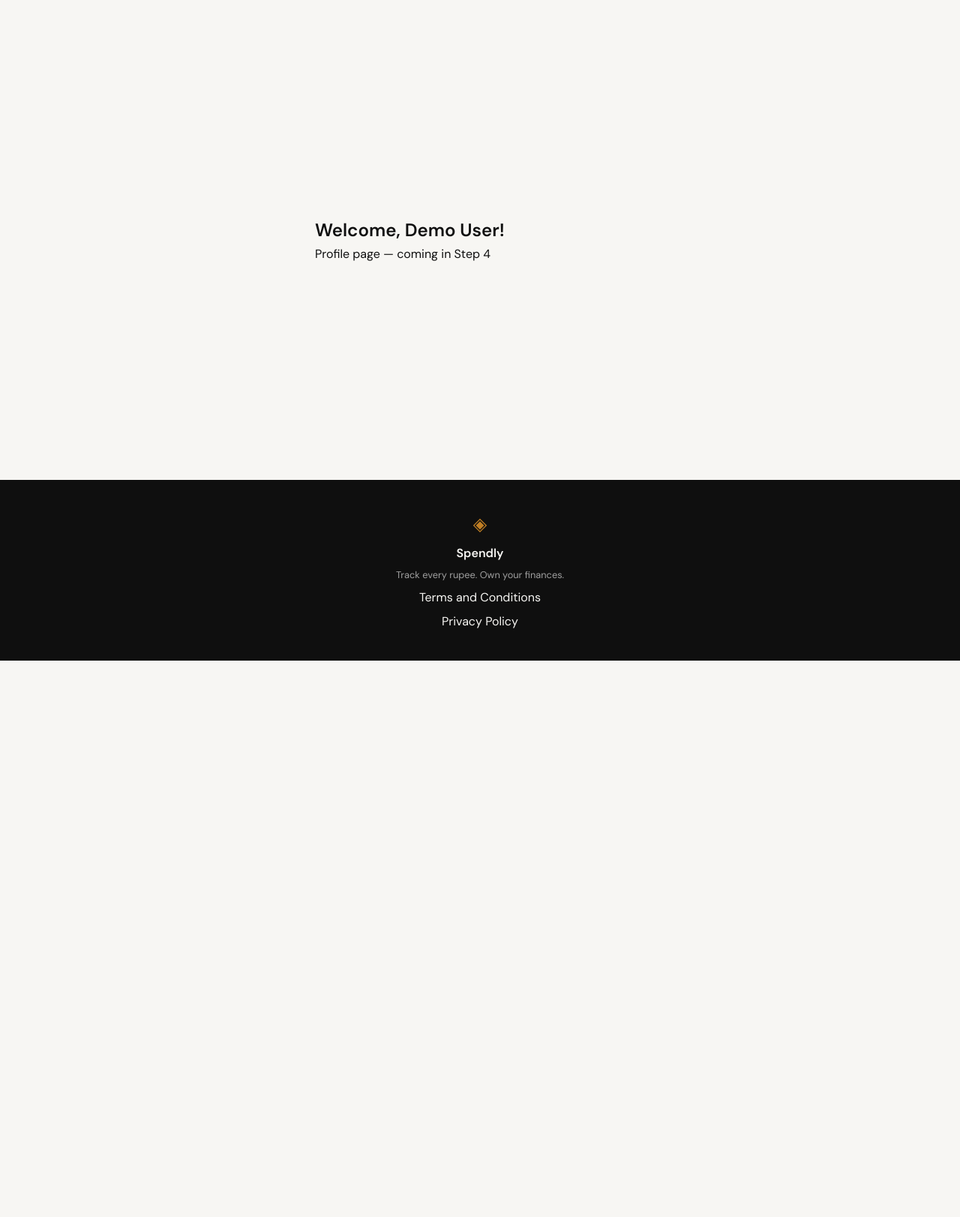
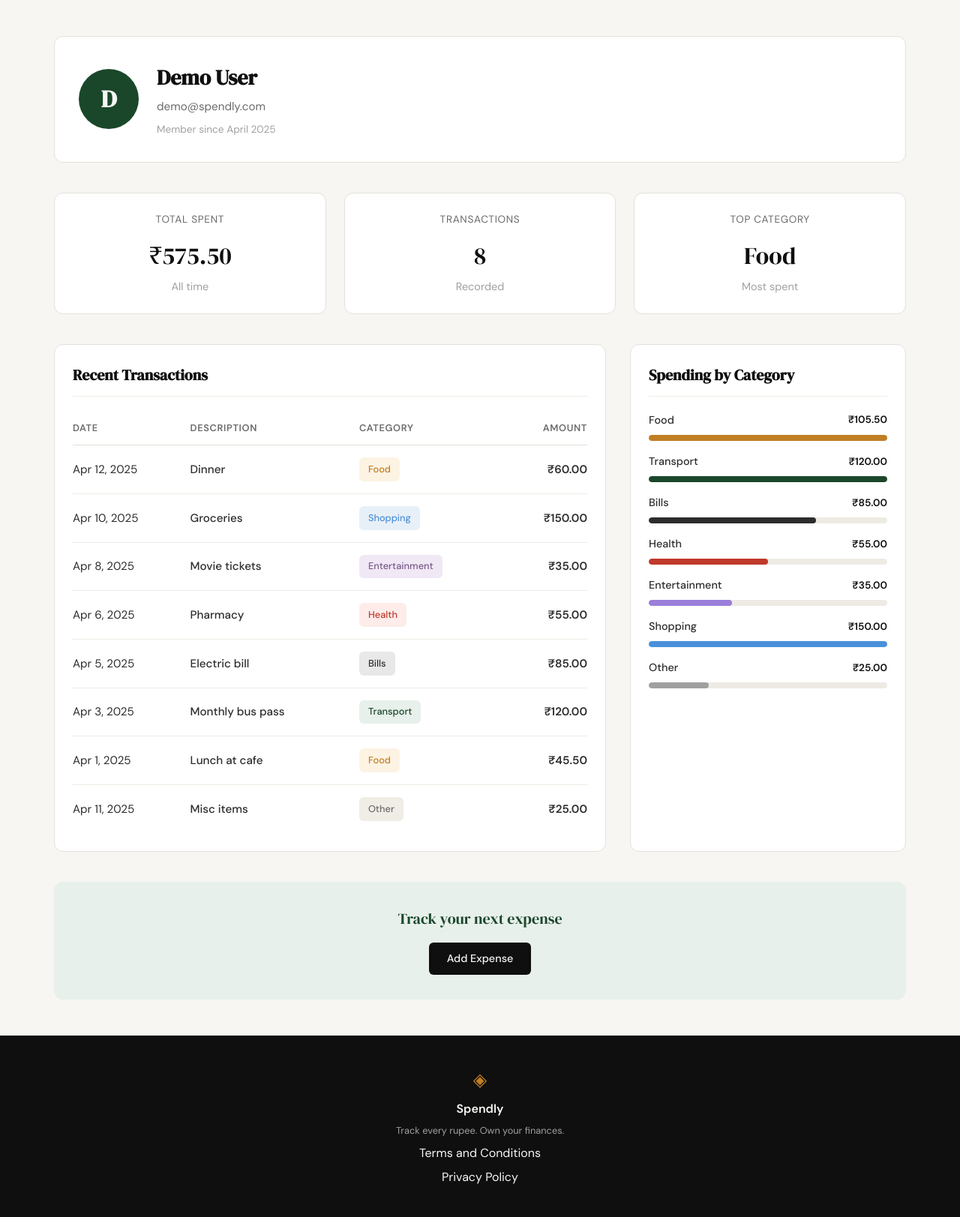
Before and after one commit to ravishankar141/Expense-tracker, a Flask app: page /profile in a window 1280 px wide. Shown: the part 61-1684 px from the top of the page at 75% size. Before the commit the page ends 942 px from the top, so only its background shows below. Run offline with Flask 3, Linux system fonts and the light colour scheme; a user stored in the database is signed in.

Commit message:
add profile page ui design

```diff
--- a/app.py
+++ b/app.py
@@ -1,4 +1,5 @@
 import sqlite3
+from urllib.parse import urlparse
 
 from flask import Flask, abort, flash, redirect, render_template, request, session, url_for
 
@@ -68,30 +69,45 @@ def register():
 
 @app.route("/login", methods=["GET", "POST"])
 def login():
+    # Get the next URL from query param (for redirecting after login)
+    next_url = request.args.get("next", "")
+
     if request.method == "POST":
         email = request.form.get("email", "").strip()
         password = request.form.get("password", "")
+        next_url = request.form.get("next", "")
 
         if not email:
             flash("Email is required", "error")
-            return render_template("login.html")
+            return render_template("login.html", next=next_url)
 
         if not password:
             flash("Password is required", "error")
-            return render_template("login.html")
+            return render_template("login.html", next=next_url)
 
         user = get_user_by_email(email)
         if user is None or not check_password_hash(user['password_hash'], password):
             flash("Invalid credentials", "error")
-            return render_template("login.html")
+            return render_template("login.html", next=next_url)
 
         # TODO: session.regenerate() before setting user data (Step 0X)
         session['user_id'] = user['id']
         session['user_name'] = user['name']
         flash("Logged in successfully!", "success")
+
+        # Redirect to next URL if it's safe, otherwise go to profile
+        if next_url and _is_safe_redirect_url(next_url):
+            return redirect(next_url)
         return redirect(url_for("profile"))
 
-    return render_template("login.html")
+    return render_template("login.html", next=next_url)
+
+
+def _is_safe_redirect_url(target):
+    """Check if a redirect URL is safe (same host, not external)."""
+    parsed = urlparse(target)
+    # Only allow relative URLs (netloc empty) or same host redirects
+    return not parsed.netloc and parsed.path.startswith("/")
 
 
 @app.route("/terms")
@@ -117,7 +133,45 @@ def logout():
 
 @app.route("/profile")
 def profile():
-    return render_template("profile.html")
+    # Authentication guard - redirect to login if not authenticated
+    if not session.get("user_id"):
+        flash("Please log in to access your profile", "error")
+        return redirect(url_for("login", next=request.url))
+
+    # Hardcoded data for Step 4 (UI design phase)
+    context = {
+        "user": {
+            "name": "Demo User",
+            "email": "demo@spendly.com",
+            "member_since": "April 2025"
+        },
+        "stats": {
+            "total_spent": 575.50,
+            "transaction_count": 8,
+            "top_category": "Food"
+        },
+        "transactions": [
+            {"date": "Apr 12, 2025", "description": "Dinner", "category": "Food", "amount": 60.00},
+            {"date": "Apr 10, 2025", "description": "Groceries", "category": "Shopping", "amount": 150.00},
+            {"date": "Apr 8, 2025", "description": "Movie tickets", "category": "Entertainment", "amount": 35.00},
+            {"date": "Apr 6, 2025", "description": "Pharmacy", "category": "Health", "amount": 55.00},
+            {"date": "Apr 5, 2025", "description": "Electric bill", "category": "Bills", "amount": 85.00},
+            {"date": "Apr 3, 2025", "description": "Monthly bus pass", "category": "Transport", "amount": 120.00},
+            {"date": "Apr 1, 2025", "description": "Lunch at cafe", "category": "Food", "amount": 45.50},
+            {"date": "Apr 11, 2025", "description": "Misc items", "category": "Other", "amount": 25.00}
+        ],
+        "categories": [
+            {"name": "Food", "amount": 105.50, "percentage": 100},
+            {"name": "Transport", "amount": 120.00, "percentage": 100},
+            {"name": "Bills", "amount": 85.00, "percentage": 70},
+            {"name": "Health", "amount": 55.00, "percentage": 50},
+            {"name": "Entertainment", "amount": 35.00, "percentage": 35},
+            {"name": "Shopping", "amount": 150.00, "percentage": 100},
+            {"name": "Other", "amount": 25.00, "percentage": 25}
+        ]
+    }
+
+    return render_template("profile.html", **context)
 
 
 @app.route("/expenses/add")
--- /dev/null
+++ b/static/css/profile.css
@@ -0,0 +1,353 @@
+/* ------------------------------------------------------------------ */
+/* Profile Page Styles                                                 */
+/* ------------------------------------------------------------------ */
+
+.profile-section {
+    padding: 3rem 2rem;
+    max-width: var(--max-width);
+    margin: 0 auto;
+}
+
+/* ------------------------------------------------------------------ */
+/* Profile Header & User Card                                        */
+/* ------------------------------------------------------------------ */
+
+.profile-header {
+    margin-bottom: 2.5rem;
+}
+
+.user-card {
+    background: var(--paper-card);
+    border: 1px solid var(--border);
+    border-radius: var(--radius-md);
+    padding: 2rem;
+    display: flex;
+    align-items: center;
+    gap: 1.5rem;
+}
+
+.user-avatar {
+    width: 80px;
+    height: 80px;
+    background: var(--accent);
+    color: var(--paper);
+    border-radius: 50%;
+    display: flex;
+    align-items: center;
+    justify-content: center;
+    font-family: var(--font-display);
+    font-size: 2rem;
+    font-weight: 600;
+    flex-shrink: 0;
+}
+
+.user-info h1 {
+    font-family: var(--font-display);
+    font-size: 1.75rem;
+    color: var(--ink);
+    margin-bottom: 0.25rem;
+}
+
+.user-email {
+    font-size: 0.95rem;
+    color: var(--ink-muted);
+    margin-bottom: 0.5rem;
+}
+
+.user-meta {
+    font-size: 0.85rem;
+    color: var(--ink-faint);
+}
+
+/* ------------------------------------------------------------------ */
+/* Stats Grid                                                          */
+/* ------------------------------------------------------------------ */
+
+.stats-grid {
+    display: grid;
+    grid-template-columns: repeat(3, 1fr);
+    gap: 1.5rem;
+    margin-bottom: 2.5rem;
+}
+
+.stat-card {
+    background: var(--paper-card);
+    border: 1px solid var(--border);
+    border-radius: var(--radius-md);
+    padding: 1.5rem;
+    text-align: center;
+}
+
+.stat-card-label {
+    font-size: 0.85rem;
+    color: var(--ink-muted);
+    margin-bottom: 0.75rem;
+    text-transform: uppercase;
+    letter-spacing: 0.05em;
+}
+
+.stat-card-value {
+    font-family: var(--font-display);
+    font-size: 2rem;
+    color: var(--ink);
+    margin-bottom: 0.25rem;
+}
+
+.stat-card-subtext {
+    font-size: 0.9rem;
+    color: var(--ink-faint);
+}
+
+/* ------------------------------------------------------------------ */
+/* Content Grid (Transactions + Categories)                            */
+/* ------------------------------------------------------------------ */
+
+.profile-content {
+    display: grid;
+    grid-template-columns: 2fr 1fr;
+    gap: 2rem;
+    margin-bottom: 2.5rem;
+}
+
+/* ------------------------------------------------------------------ */
+/* Section Cards                                                       */
+/* ------------------------------------------------------------------ */
+
+.section-card {
+    background: var(--paper-card);
+    border: 1px solid var(--border);
+    border-radius: var(--radius-md);
+    padding: 1.5rem;
+}
+
+.section-card h2 {
+    font-family: var(--font-display);
+    font-size: 1.25rem;
+    color: var(--ink);
+    margin-bottom: 1.25rem;
+    padding-bottom: 0.75rem;
+    border-bottom: 1px solid var(--border-soft);
+}
+
+/* ------------------------------------------------------------------ */
+/* Transactions Table                                                */
+/* ------------------------------------------------------------------ */
+
+.transactions-table {
+    width: 100%;
+    border-collapse: collapse;
+}
+
+.transactions-table th {
+    text-align: left;
+    font-size: 0.8rem;
+    font-weight: 600;
+    color: var(--ink-muted);
+    text-transform: uppercase;
+    letter-spacing: 0.05em;
+    padding: 0.75rem 0;
+    border-bottom: 1px solid var(--border);
+}
+
+.transactions-table td {
+    padding: 1rem 0;
+    border-bottom: 1px solid var(--border-soft);
+    font-size: 0.95rem;
+    color: var(--ink-soft);
+}
+
+.transactions-table tr:last-child td {
+    border-bottom: none;
+}
+
+.transaction-date {
+    font-size: 0.85rem;
+    color: var(--ink-faint);
+}
+
+.transaction-description {
+    font-weight: 500;
+    color: var(--ink);
+}
+
+.transaction-amount {
+    font-weight: 600;
+    color: var(--ink);
+    text-align: right;
+}
+
+/* ------------------------------------------------------------------ */
+/* Category Badges                                                     */
+/* ------------------------------------------------------------------ */
+
+.category-badge {
+    display: inline-block;
+    padding: 0.35rem 0.75rem;
+    border-radius: var(--radius-sm);
+    font-size: 0.8rem;
+    font-weight: 500;
+    text-transform: capitalize;
+}
+
+.badge-food {
+    background: var(--accent-2-light);
+    color: var(--accent-2);
+}
+
+.badge-transport {
+    background: var(--accent-light);
+    color: var(--accent);
+}
+
+.badge-bills {
+    background: #e8e8e8;
+    color: var(--ink-soft);
+}
+
+.badge-health {
+    background: #fdecea;
+    color: var(--danger);
+}
+
+.badge-entertainment {
+    background: #f0e8f5;
+    color: #7b5a8b;
+}
+
+.badge-shopping {
+    background: #e8f0f7;
+    color: #4a90d9;
+}
+
+.badge-other {
+    background: var(--paper-warm);
+    color: var(--ink-muted);
+}
+
+/* ------------------------------------------------------------------ */
+/* Category Breakdown                                                  */
+/* ------------------------------------------------------------------ */
+
+.category-list {
+    display: flex;
+    flex-direction: column;
+    gap: 1rem;
+}
+
+.category-row {
+    display: flex;
+    flex-direction: column;
+    gap: 0.5rem;
+}
+
+.category-header {
+    display: flex;
+    justify-content: space-between;
+    align-items: center;
+}
+
+.category-name {
+    font-size: 0.9rem;
+    font-weight: 500;
+    color: var(--ink-soft);
+}
+
+.category-amount {
+    font-size: 0.85rem;
+    font-weight: 600;
+    color: var(--ink);
+}
+
+.progress-track {
+    height: 8px;
+    background: var(--border-soft);
+    border-radius: 4px;
+    overflow: hidden;
+}
+
+.progress-fill {
+    height: 100%;
+    border-radius: 4px;
+    transition: width 0.3s ease;
+}
+
+.fill-food { background: var(--accent-2); }
+.fill-transport { background: var(--accent); }
+.fill-bills { background: var(--ink-soft); }
+.fill-health { background: var(--danger); }
+.fill-entertainment { background: #9b7ed9; }
+.fill-shopping { background: #4a90d9; }
+.fill-other { background: var(--ink-faint); }
+
+/* ------------------------------------------------------------------ */
+/* Empty State                                                         */
+/* ------------------------------------------------------------------ */
+
+.empty-state {
+    text-align: center;
+    padding: 2rem;
+    color: var(--ink-muted);
+}
+
+.empty-state-text {
+    margin-bottom: 1rem;
+    font-size: 0.95rem;
+}
+
+/* ------------------------------------------------------------------ */
+/* CTA Section                                                         */
+/* ------------------------------------------------------------------ */
+
+.profile-cta {
+    text-align: center;
+    padding: 2rem;
+    background: var(--accent-light);
+    border-radius: var(--radius-md);
+    border: 1px solid var(--accent-light);
+}
+
+.profile-cta-text {
+    font-family: var(--font-display);
+    font-size: 1.25rem;
+    color: var(--accent);
+    margin-bottom: 1rem;
+}
+
+/* ------------------------------------------------------------------ */
+/* Responsive                                                          */
+/* ------------------------------------------------------------------ */
+
+@media (max-width: 900px) {
+    .stats-grid {
+        grid-template-columns: 1fr;
+    }
+
+    .profile-content {
+        grid-template-columns: 1fr;
+    }
+
+    .user-card {
+        flex-direction: column;
+        text-align: center;
+    }
+}
+
+@media (max-width: 600px) {
+    .profile-section {
+        padding: 1.5rem 1rem;
+    }
+
+    .transactions-table {
+        font-size: 0.85rem;
+    }
+
+    .transactions-table th,
+    .transactions-table td {
+        padding: 0.75rem 0.5rem;
+    }
+
+    .category-badge {
+        font-size: 0.75rem;
+        padding: 0.25rem 0.5rem;
+    }
+}
--- a/templates/login.html
+++ b/templates/login.html
@@ -22,6 +22,9 @@
             {% endwith %}
 
             <form method="POST" action="{{ url_for('login') }}">
+                {% if next %}
+                <input type="hidden" name="next" value="{{ next }}">
+                {% endif %}
                 <div class="form-group">
                     <label for="email">Email address</label>
                     <input type="email" id="email" name="email"
--- a/templates/profile.html
+++ b/templates/profile.html
@@ -2,11 +2,109 @@
 
 {% block title %}Profile — Spendly{% endblock %}
 
+{% block head %}
+<link rel="stylesheet" href="{{ url_for('static', filename='css/profile.css') }}">
+{% endblock %}
+
 {% block content %}
-<section class="auth-section">
-    <div class="auth-container">
-        <h1>Welcome, {{ session.get('user_name') }}!</h1>
-        <p>Profile page — coming in Step 4</p>
+<section class="profile-section">
+    {# User Info Card #}
+    <div class="profile-header">
+        <div class="user-card">
+            <div class="user-avatar">{{ user.name[0]|upper }}</div>
+            <div class="user-info">
+                <h1>{{ user.name }}</h1>
+                <p class="user-email">{{ user.email }}</p>
+                <p class="user-meta">Member since {{ user.member_since }}</p>
+            </div>
+        </div>
+    </div>
+
+    {# Summary Stats #}
+    <div class="stats-grid">
+        <div class="stat-card">
+            <p class="stat-card-label">Total Spent</p>
+            <p class="stat-card-value">₹{{ "%.2f"|format(stats.total_spent) }}</p>
+            <p class="stat-card-subtext">All time</p>
+        </div>
+        <div class="stat-card">
+            <p class="stat-card-label">Transactions</p>
+            <p class="stat-card-value">{{ stats.transaction_count }}</p>
+            <p class="stat-card-subtext">Recorded</p>
+        </div>
+        <div class="stat-card">
+            <p class="stat-card-label">Top Category</p>
+            <p class="stat-card-value">{{ stats.top_category }}</p>
+            <p class="stat-card-subtext">Most spent</p>
+        </div>
+    </div>
+
+    {# Main Content: Transactions + Categories #}
+    <div class="profile-content">
+        {# Transaction History #}
+        <div class="section-card">
+            <h2>Recent Transactions</h2>
+            {% if transactions %}
+            <table class="transactions-table">
+                <thead>
+                    <tr>
+                        <th>Date</th>
+                        <th>Description</th>
+                        <th>Category</th>
+                        <th style="text-align: right;">Amount</th>
+                    </tr>
+                </thead>
+                <tbody>
+                    {% for transaction in transactions %}
+                    <tr>
+                        <td class="transaction-date">{{ transaction.date }}</td>
+                        <td class="transaction-description">{{ transaction.description }}</td>
+                        <td>
+                            <span class="category-badge badge-{{ transaction.category|lower }}">
+                                {{ transaction.category }}
+                            </span>
+                        </td>
+                        <td class="transaction-amount">₹{{ "%.2f"|format(transaction.amount) }}</td>
+                    </tr>
+                    {% endfor %}
+                </tbody>
+            </table>
+            {% else %}
+            <div class="empty-state">
+                <p class="empty-state-text">No transactions yet.</p>
+            </div>
+            {% endif %}
+        </div>
+
+        {# Category Breakdown #}
+        <div class="section-card">
+            <h2>Spending by Category</h2>
+            {% if categories %}
+            <div class="category-list">
+                {% for category in categories %}
+                <div class="category-row">
+                    <div class="category-header">
+                        <span class="category-name">{{ category.name }}</span>
+                        <span class="category-amount">₹{{ "%.2f"|format(category.amount) }}</span>
+                    </div>
+                    <div class="progress-track">
+                        <div class="progress-fill fill-{{ category.name|lower }}" style="width: {{ category.percentage }}%;"></div>
+                    </div>
+                </div>
+                {% endfor %}
+            </div>
+            {% else %}
+            <div class="empty-state">
+                <p class="empty-state-text">No spending data yet.</p>
+            </div>
+            {% endif %}
+        </div>
+    </div>
+
+    {# Add Expense CTA #}
+    <div class="profile-cta">
+        <p class="profile-cta-text">Track your next expense</p>
+        <a href="{{ url_for('add_expense') }}" class="btn-primary">Add Expense</a>
     </div>
 </section>
 {% endblock %}
```
Also changed, not shown: .claude/skills/frontend-design/SKILL.md (added), .claude/specs/04-profile-page.md (added).
